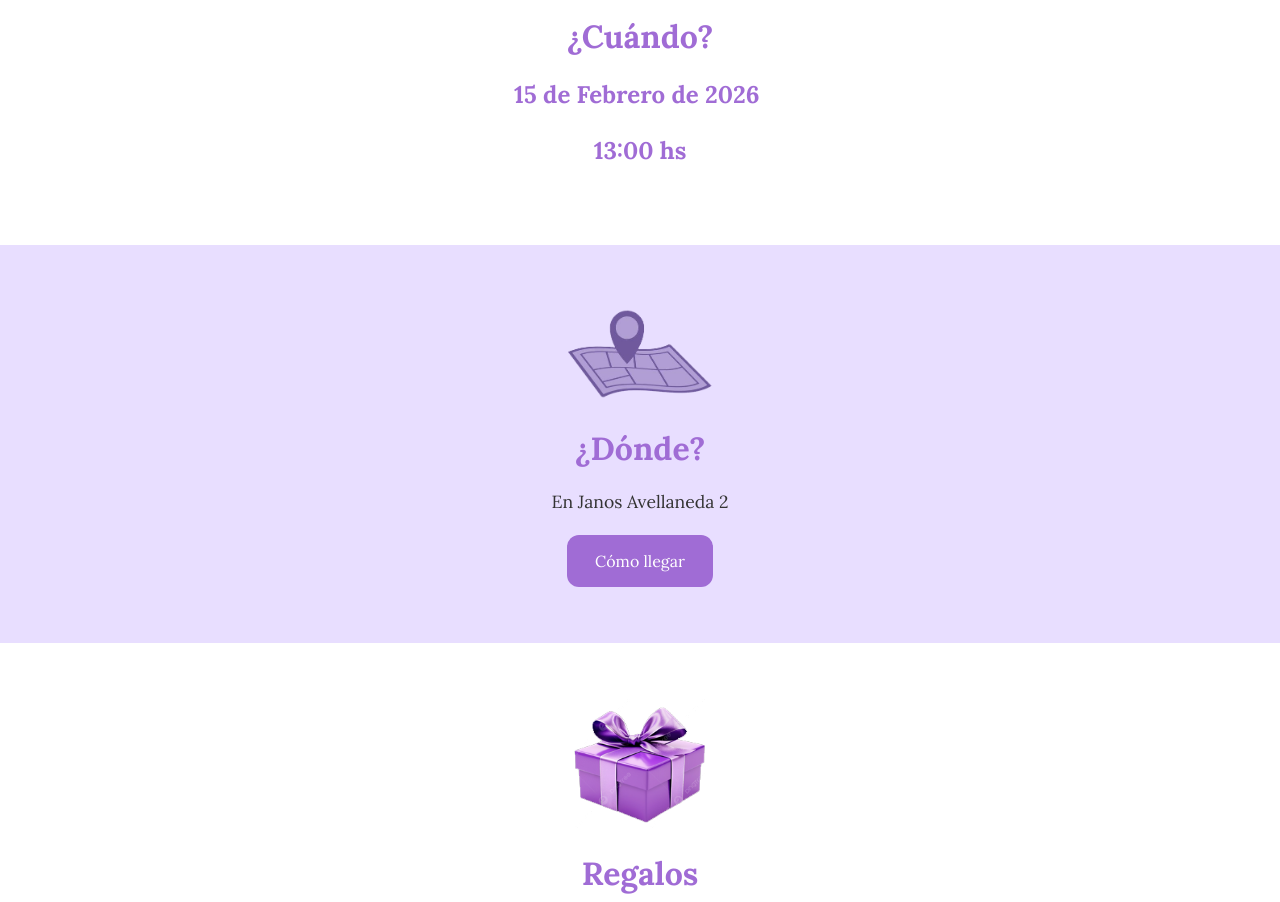
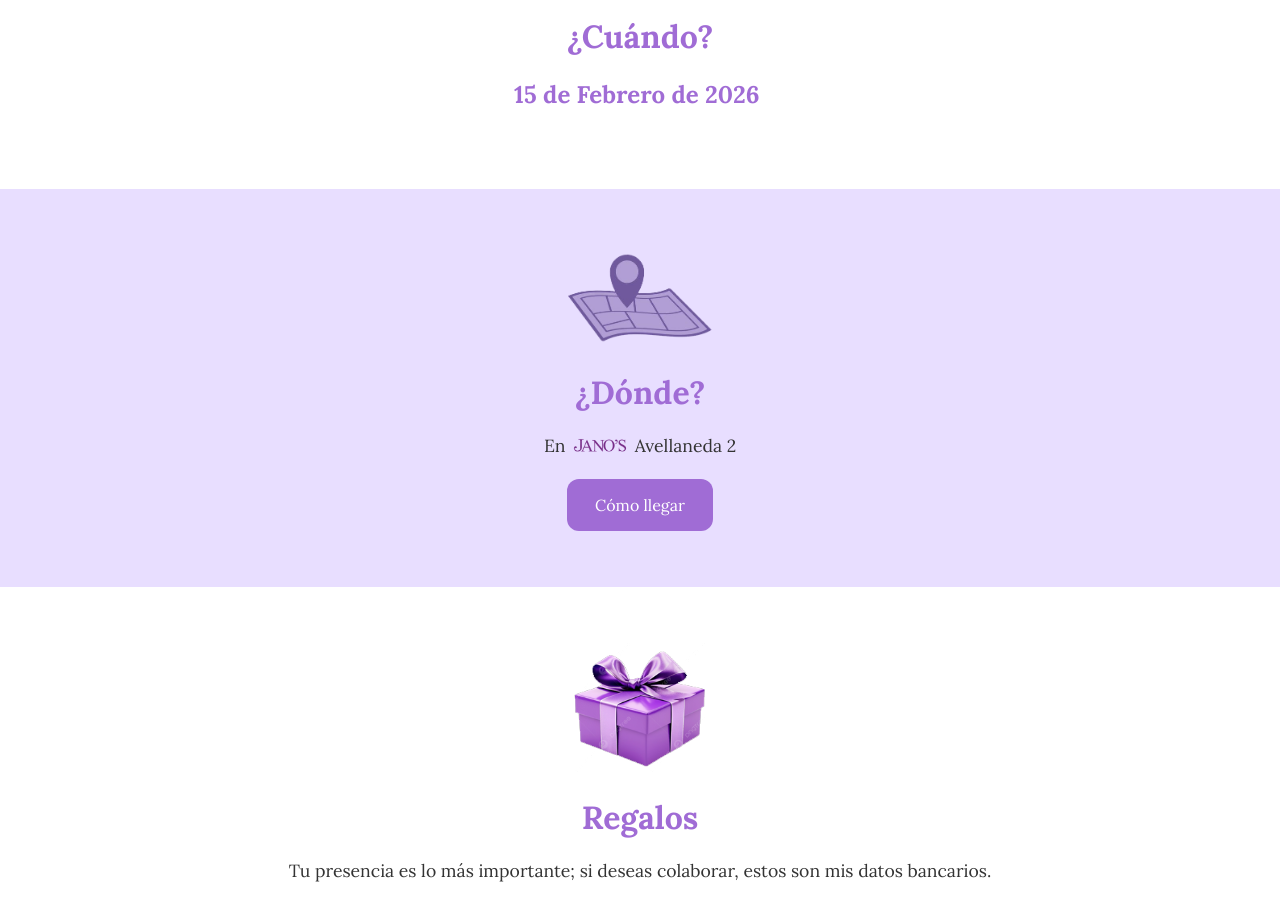
Before and after one commit to compudiegopage/mis15lola, a plain HTML site: page invitacion.html in a window 1280 px wide. Shown: the part 980-1882 px from the top of the page. Drawn offline with Linux system fonts and the light colour scheme; a web font is replaced by a local one.

Commit message:
imagen janos y fecha sin hora

```diff
--- a/invitacion.html
+++ b/invitacion.html
@@ -24,7 +24,6 @@
   <img src="img/calendario.png.png" alt="Calendario" class="icon"><!-- TODO -->
   <h2>¿Cuándo?</h2>
   <p><strong>15 de Febrero de 2026&nbsp;</strong></p>
-  <p><strong>13:00&nbsp;hs</strong></p>
 
 </section>
 
@@ -33,7 +32,8 @@
 <img src="img/boliche.png" alt="Calendario" class="icon"><!-- TODO -->
 
   <h2>¿Dónde?</h2>
-  <p>En Janos Avellaneda 2</p>
+<p>En <img src="./img/janos.png" alt="" style="width: 3.4em; position: relative; top: 0.12em;">
+ Avellaneda 2</p>
   <a class="btn" href="https://maps.app.goo.gl/rLddDRuaB3zJWwDs9" target="_blank" rel="noopener">Cómo llegar</a><!-- TODO -->
 </section>
 
```
Also changed, not shown: img/LOGO_PNG_VERTICAL_VIOLETA.png (added), img/janos.png (added).
